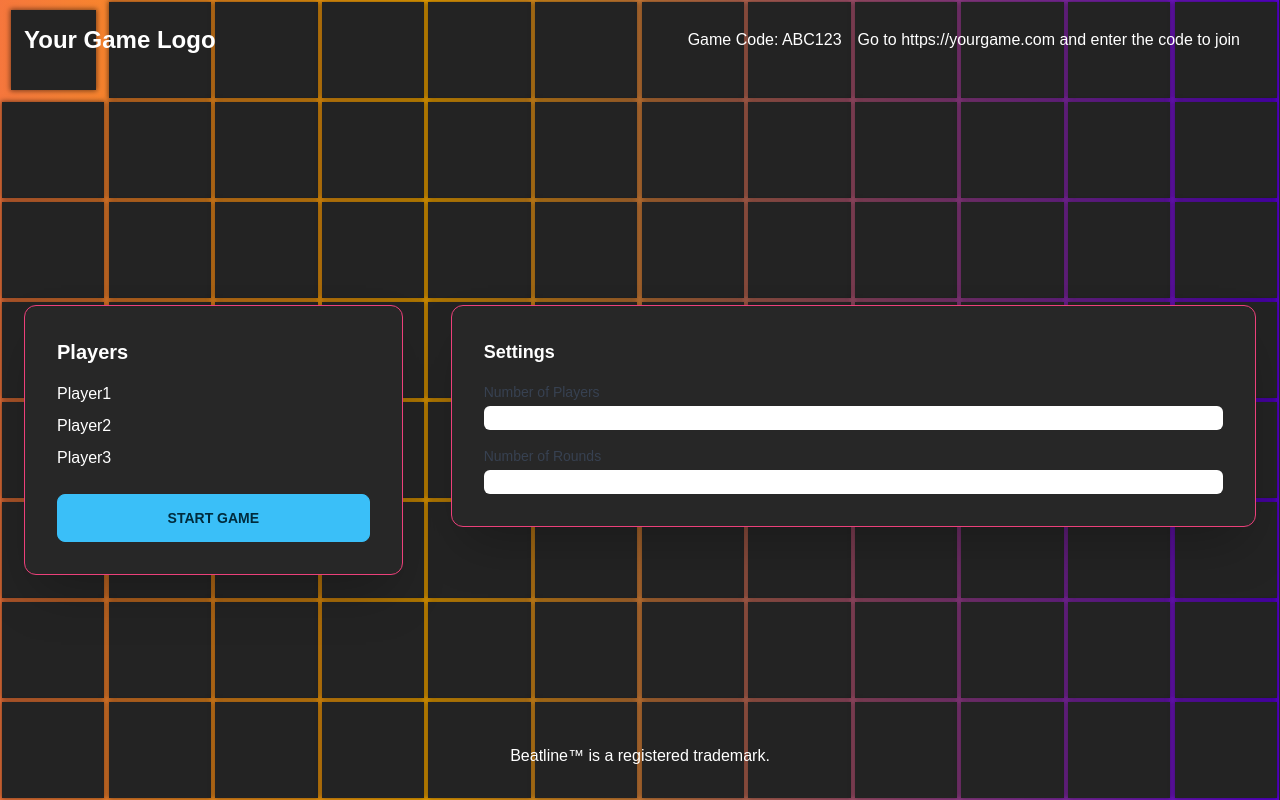
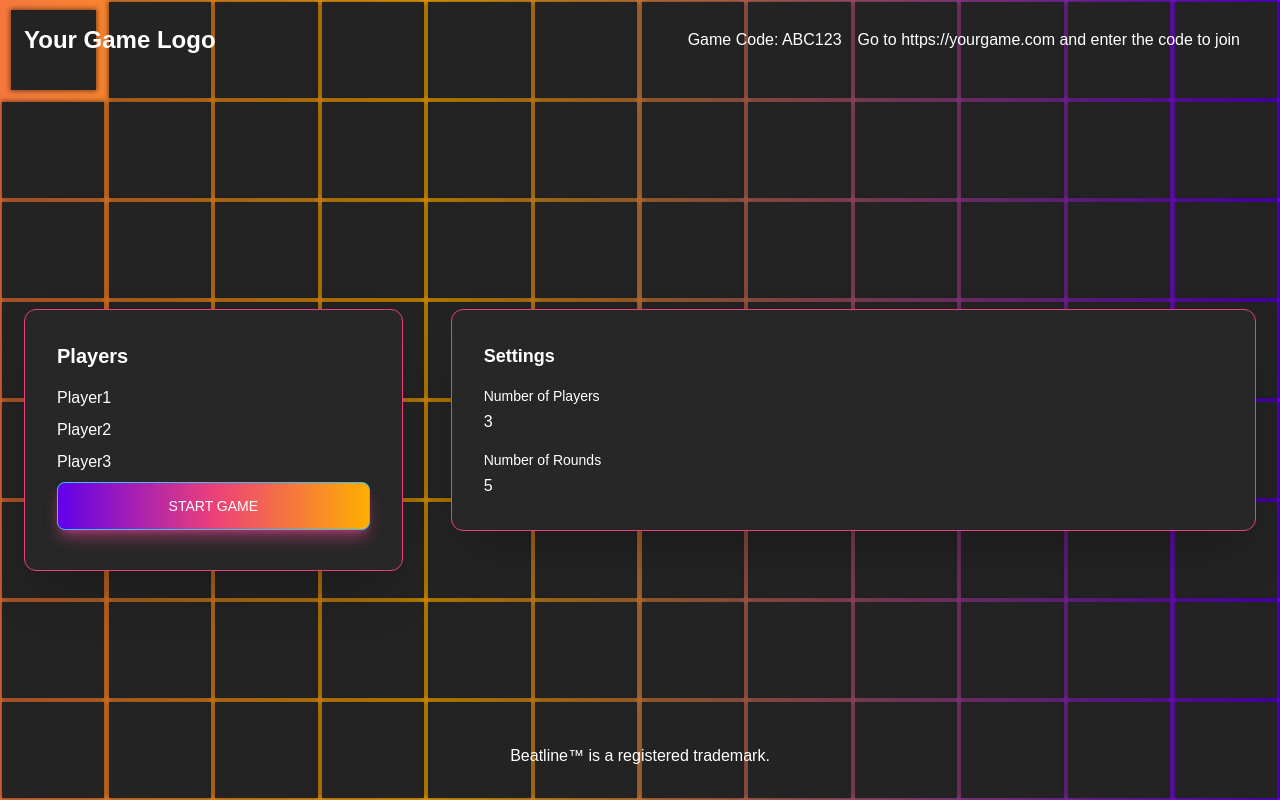
Before and after one commit to DH2643-2023-Group9/Beatline, a SvelteKit app: page /lobby in a window 1280 px wide. Built offline with nearby package versions, Linux system fonts and the light colour scheme.

Commit message:
samma som förra
bara att jag ändrat lite mer i /game och /lobby

```diff
--- a/src/routes/game/+page.svelte
+++ b/src/routes/game/+page.svelte
@@ -35,14 +35,14 @@
 	<!-- Team Information -->
 	<div class="flex justify-between p-4 position-fixed top-0 left-0 right-0">
 		<!-- Team Red Information -->
-		<div class="text-white bg-red-500 p-2 rounded">
+		<div class="text-white bg-gradient-to-r from-[#fb923c] to-[#ef4444] p-2 rounded">
 			<h2>{teamRed.name}</h2>
 			<p>Score: {teamRed.score}</p>
 			<!-- Add more details as needed -->
 		</div>
 
 		<!-- Team Blue Information -->
-		<div class="text-white bg-blue-500 p-2 rounded">
+		<div class="text-white bg-gradient-to-r from-[#0891b2] to-[#1e40af] p-2 rounded">
 			<h2>{teamBlue.name}</h2>
 			<p>Score: {teamBlue.score}</p>
 			<!-- Add more details as needed -->
--- a/src/routes/lobby/+page.svelte
+++ b/src/routes/lobby/+page.svelte
@@ -42,7 +42,7 @@
 							<li class="mb-2">{player}</li>
 						{/each}
 					</ul>
-					<button on:click={startGame} class="pointer-events-auto btn btn-info w-full mt-4"
+					<button on:click={startGame} class="pointer-events-auto btn btn-info w-full text-white bg-gradient-to-r from-[#6200EA] via-[#EC407A] to-[#ffae00] hover:bg-gradient-to-br focus:ring-4 focus:outline-none focus:ring-pink-300 dark:focus:ring-pink-800 shadow-lg shadow-pink-500/50 dark:shadow-lg dark:shadow-pink-800/80 font-medium rounded-lg text-sm px-5 py-2.5 text-center mr-2 mb-2	 "
 						>Start Game</button
 					>
 				</Card>
@@ -55,25 +55,25 @@
 					<h3 class="text-lg font-semibold mb-4">Settings</h3>
 					<div class="space-y-4">
 						<div>
-							<label for="players" class="block text-sm font-medium text-gray-700"
+							<label for="players" class="block text-sm font-medium"
 								>Number of Players</label
 							>
 							<input
 								id="players"
 								type="number"
 								bind:value={numPlayers}
-								class="mt-1 block w-full rounded-md border-gray-300"
+								class="mt-1 block w-full rounded-md border-gray-300 bg-inherit"
 							/>
 						</div>
 						<div>
-							<label for="rounds" class="block text-sm font-medium text-gray-700"
+							<label for="rounds" class="block text-sm font-medium"
 								>Number of Rounds</label
 							>
 							<input
 								id="rounds"
 								type="number"
 								bind:value={gameRounds}
-								class="mt-1 block w-full rounded-md border-gray-300"
+								class="mt-1 block w-full rounded-md border-gray-300 bg-inherit"
 							/>
 						</div>
 					</div>
```
